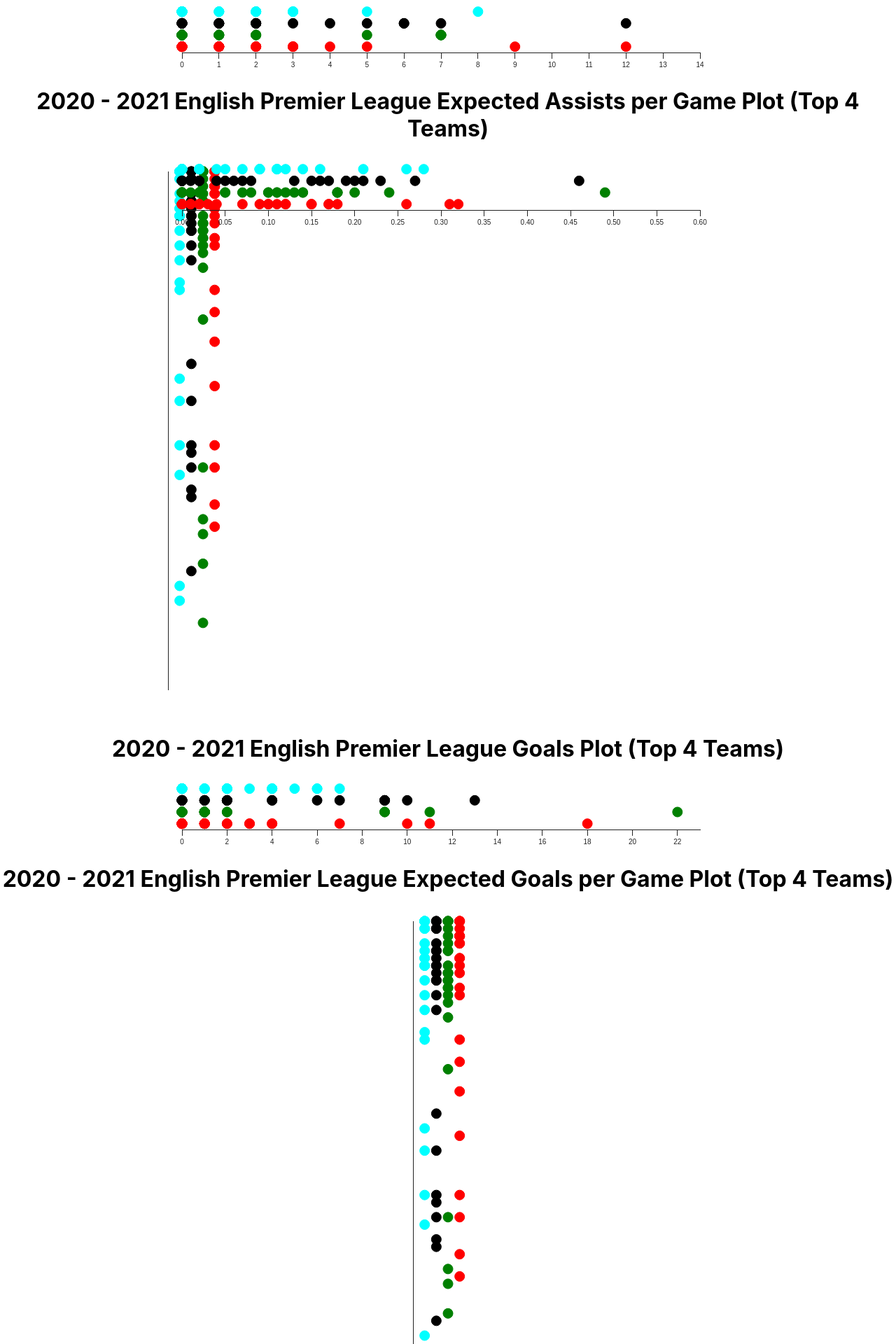
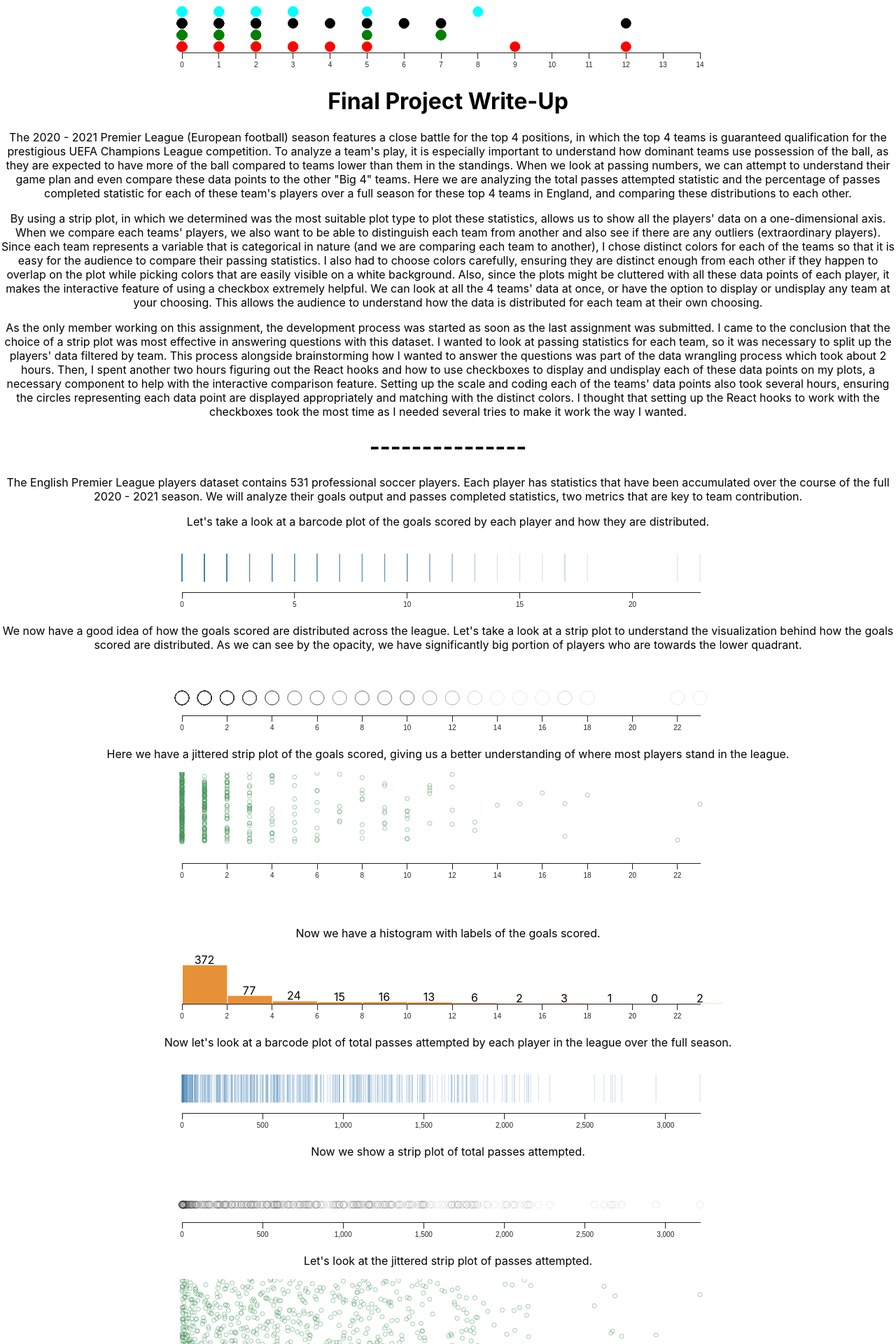
Before and after one commit to pareepipatkul/info474, a React (Vite) app: page / in a window 1280 px wide. Shown: the part 860-2780 px from the top of the page at 70% size. Built offline with nearby package versions, Linux system fonts and the light colour scheme.

Commit message:
working two scatterplots w/different symbols for two teams

```diff
--- a/src/App.jsx
+++ b/src/App.jsx
@@ -17,6 +17,7 @@
   const [liverpool, setLiverpool] = useState(true);
   const [manUtd, setManUtd] = useState(true);
   const [plot, setPlot] = useState("assists");
+  const [highlightedPlayer, setHighlightedPlayer] = useState("Edinson Cavani");
 
   const handlePlot = (event) => {
     console.log(event);
@@ -130,8 +131,19 @@
       width = 460 - margin.left - margin.right,
       height = 400 - margin.top - margin.bottom;
 
+
+
+
   // append the svg object to the body of the page
   var svg = d3.select("#my_dataviz")
+    .append("svg")
+      .attr("width", width + margin.left + margin.right)
+      .attr("height", height + margin.top + margin.bottom)
+    .append("g")
+      .attr("transform",
+            "translate(" + margin.left + "," + margin.top + ")");
+
+  var svg2 = d3.select("#my_dataviz")
     .append("svg")
       .attr("width", width + margin.left + margin.right)
       .attr("height", height + margin.top + margin.bottom)
@@ -151,47 +163,136 @@
   var y = d3.scaleLinear()
     .domain([0, maxXA])
     .range([ height, 0]);
+
+  // Add X axis
+  var x2 = d3.scaleLinear()
+    .domain([0, maxGoals])
+    .range([ 0, width ]);
+  svg2.append("g")
+    .attr("transform", "translate(0," + height + ")")
+    .call(d3.axisBottom(x2));
+
+  // Add Y axis
+  var y2 = d3.scaleLinear()
+    .domain([0, maxXG])
+    .range([ height, 0]);
+
+  var tip = d3.select("#my_dataviz")
+    .append("div")
+    .style("opacity", 0)
+    .attr("class", "tooltip")
+    .style("background-color", "white")
+    .style("border", "solid")
+    .style("border-width", "1px")
+    .style("border-radius", "5px")
+    .style("padding", "10px")
+
+  var getPlayer = function(d) {
+    console.log(d.target.__data__.Name);
+    setHighlightedPlayer(d.target.__data__.Name);
+    return d.target.__data__.Name;
+  }
+
+  var mouseover = function(d) {
+    // if (d.target.__data__.Name === "Bruno Fernandes") {
+
+    // }
+    // svg.selectAll("dot").filter(function(d_other) {
+    //   console.log('hi');
+    //   console.log(d_other);
+    // })
+    // console.log(d);
+    d3.select(this).style("fill", "red");
+    tip.style("opacity", 1);
+    setHighlightedPlayer(d.target.__data__.Name);
+    return d.target.__data__.Name;
+  }
+
+
+
+  var mousemove = function(d) {
+    tip
+      .html("Player: " + d.target.__data__.Name + ";  Goals: " + d.target.__data__.Goals + ";  xG: " + d.target.__data__.xG + ";  Assists: " + d.target.__data__.Assists + ";  xA: " + d.target.__data__.xA)
+      // .style("left", (d3.mouse(this)[0]+90) + "px")
+      // .style("top", (d3.mouse(this)[1]) + "px")
+  }
+
+  // A function that change this tooltip when the leaves a point: just need to set opacity to 0 again
+  var mouseleave = function(d) {
+    d3.select(this).style("fill", "black");
+    tip
+      .transition()
+      .duration(200)
+      .style("opacity", 0)
+  }
+
+
+  svg2.append("g")
+    .call(d3.axisLeft(y2));
+
+  var dots2 = svg2.append('g')
+    .selectAll("dot")
+    .data(manUtdData)
+    .enter()
+    .append("circle")
+      .attr("cx", function (d) { return x2(d.Goals); } )
+      .attr("cy", function (d) { return y2(d.xG); } )
+      .attr("r", 4)
+      .style("fill", "black")
+    .on("mouseover", mouseover )
+    .on("mousemove", mousemove )
+    .on("mouseleave", mouseleave )
+    .filter(function(d) {
+      return d.Name === highlightedPlayer
+    }).style("fill", "red")
+
+  svg2.append('g')
+    .selectAll("dot")
+    .data(chelseaData)
+    .enter()
+    .append("path")
+      .attr("d", d3.symbol().type(d3.symbolCross))
+      .attr("transform", function(d) { return "translate(" + x2(d.Goals) + "," + y2(d.xG) + ")"; })
+      .attr("fill", "black")
+    .on("mouseover", mouseover )
+    .on("mousemove", mousemove )
+    .on("mouseleave", mouseleave )
+
+
   svg.append("g")
     .call(d3.axisLeft(y));
-  svg.append('g')
+
+  var dots = svg.append('g')
     .selectAll("dot")
-    .data(premierLeague)
+    .data(manUtdData)
     .enter()
     .append("circle")
       .attr("cx", function (d) { return x(d.Assists); } )
       .attr("cy", function (d) { return y(d.xA); } )
       .attr("r", 3)
-      .style("fill", "#69b3a2")
-  // //Read the data
-  // d3.csv("https://raw.githubusercontent.com/holtzy/data_to_viz/master/Example_dataset/2_TwoNum.csv", function(data) {
+      .style("fill", "black")
+    .on("mouseover", mouseover )
+    .on("mousemove", mousemove )
+    .on("mouseleave", mouseleave )
+    .filter(function(d) {
+      return d.Name === highlightedPlayer
+    }).style("fill", "red")
 
 
 
-  //   // Add dots
-  //   svg.append('g')
-  //     .selectAll("dot")
-  //     .data(data)
-  //     .enter()
-  //     .append("circle")
-  //       .attr("cx", function (d) { return x(d.GrLivArea); } )
-  //       .attr("cy", function (d) { return y(d.SalePrice); } )
-  //       .attr("r", 1.5)
-  //       .style("fill", "#69b3a2")
 
+  // dots.filter(function(d) {
+  //   return d.Name === highlightedPlayer
   // })
+  //   .style("fill", "red");
 
-  // select the svg area
-  // var svg = d3.select("#my_dataviz");
+  // dots2.filter(function(d) {
+  //   return d.Name === highlightedPlayer
+  // })
+  //   .style("fill", "red");
 
-  // // Handmade legend
-  // svg.append("circle").attr("cx",20).attr("cy",30).attr("r", 6).style("fill", "rgba(0,255,255)");
-  // svg.append("circle").attr("cx",20).attr("cy",60).attr("r", 6).style("fill", "rgba(0,0,0)");
-  // svg.append("circle").attr("cx",20).attr("cy",90).attr("r", 6).style("fill", "rgba(0,128,0)");
-  // svg.append("circle").attr("cx",20).attr("cy",120).attr("r", 6).style("fill", "rgba(255,0,0)");
-  // svg.append("text").attr("x", 40).attr("y", 30).text("Chelsea").style("font-size", "15px").attr("alignment-baseline","center");
-  // svg.append("text").attr("x", 40).attr("y", 60).text("Manchester City").style("font-size", "15px").attr("alignment-baseline","center");
-  // svg.append("text").attr("x", 40).attr("y", 90).text("Liverpool").style("font-size", "15px").attr("alignment-baseline","center");
-  // svg.append("text").attr("x", 40).attr("y", 120).text("Manchester United").style("font-size", "15px").attr("alignment-baseline","center");
+
+
 
   const goalsBins = pGoalsBinGenerator(premierLeague);
   const passesAttemptedBins = pPassesBinGenerator(premierLeague);
@@ -249,6 +350,8 @@
 
 
       <div id="my_dataviz"></div>
+
+
 
       <div>
         {/*<svg id="my_dataviz" height={130} width={200}></svg>*/}
@@ -541,305 +644,10 @@
         />
       </svg>
 
-      <h1> 2020 - 2021 English Premier League Expected Assists per Game Plot (Top 4 Teams) </h1>
 
-      <svg width={800} height={800} style={{border: "none"}}>
 
-        {chelseaData.map((player, i) => {
-          return (
-            <circle
-              key={i}
-              cy={premierLeagueXGScale(parseFloat(player.xG))}
-              cx={premierLeagueChartHeight / 6}
-              r={7}
-              style={
-                chelsea === true
-                  ? { fill: "rgba(0,255,255)", stroke: "rgba(0,255,255)" }
-                  : { fill: "none", stroke: "rgba(0,0,0,.0)" }
-              }
-            ></circle>
-          );
-        }
-        )}
-        {manCityData.map((player, i) => {
-          return (
-            <circle
-              key={i}
-              cy={premierLeagueXGScale(parseFloat(player.xG))}
-              cx={premierLeagueChartHeight / 3}
-              r={7}
-              style={
-                manCity === true
-                  ? { fill: "rgba(0,0,0)", stroke: "rgba(0,0,0)" }
-                  : { fill: "none", stroke: "rgba(0,0,0,.0)" }
-              }
-            ></circle>
-          );
-        }
-        )}
-        {liverpoolData.map((player, i) => {
-          return (
-            <circle
-              key={i}
-              cy={premierLeagueXGScale(parseFloat(player.xG))}
-              cx={premierLeagueChartHeight / 2}
-              r={7}
-              style={
-                liverpool === true
-                  ? { fill: "rgba(0,128,0)", stroke: "rgba(0,128,0)" }
-                  : { fill: "none", stroke: "rgba(0,0,0,.0)" }
-              }
-            ></circle>
-          );
-        }
-        )}
-        {manUtdData.map((player, i) => {
-          return (
-            <circle
-              key={i}
-              cy={premierLeagueXGScale(parseFloat(player.xG))}
-              cx={premierLeagueChartHeight / 1.5}
-              r={7}
-              style={
-                manUtd === true
-                  ? { fill: "rgba(255,0,0)", stroke: "rgba(255,0,0)" }
-                  : { fill: "none", stroke: "rgba(0,0,0,.0)" }
-              }
-            ></circle>
-          );
-        }
-        )}
 
-        <AxisLeft
-          strokeWidth={1}
-          right={premierLeagueChartHeight - premierLeagueMargin - premierLeagueAxisTextPadding}
-          scale={premierLeagueXGScale}
-          numTicks={10}
-        />
-        {chelseaData.map((player, i) => {
-          return (
-            <circle
-              key={i}
-              cx={premierLeagueXAScale(parseFloat(player.xA))}
-              cy={premierLeagueChartHeight / 6}
-              r={7}
-              style={
-                chelsea === true
-                  ? { fill: "rgba(0,255,255)", stroke: "rgba(0,255,255)" }
-                  : { fill: "none", stroke: "rgba(0,0,0,.0)" }
-              }
-            ></circle>
-          );
-        }
-        )}
-        {manCityData.map((player, i) => {
-          return (
-            <circle
-              key={i}
-              cx={premierLeagueXAScale(parseFloat(player.xA))}
-              cy={premierLeagueChartHeight / 3}
-              r={7}
-              style={
-                manCity === true
-                  ? { fill: "rgba(0,0,0)", stroke: "rgba(0,0,0)" }
-                  : { fill: "none", stroke: "rgba(0,0,0,.0)" }
-              }
-            ></circle>
-          );
-        }
-        )}
-        {liverpoolData.map((player, i) => {
-          return (
-            <circle
-              key={i}
-              cx={premierLeagueXAScale(parseFloat(player.xA))}
-              cy={premierLeagueChartHeight / 2}
-              r={7}
-              style={
-                liverpool === true
-                  ? { fill: "rgba(0,128,0)", stroke: "rgba(0,128,0)" }
-                  : { fill: "none", stroke: "rgba(0,0,0,.0)" }
-              }
-            ></circle>
-          );
-        }
-        )}
-        {manUtdData.map((player, i) => {
-          return (
-            <circle
-              key={i}
-              cx={premierLeagueXAScale(parseFloat(player.xA))}
-              cy={premierLeagueChartHeight / 1.5}
-              r={7}
-              style={
-                manUtd === true
-                  ? { fill: "rgba(255,0,0)", stroke: "rgba(255,0,0)" }
-                  : { fill: "none", stroke: "rgba(0,0,0,.0)" }
-              }
-            ></circle>
-          );
-        }
-        )}
 
-        <AxisBottom
-          strokeWidth={1}
-          top={premierLeagueChartHeight - premierLeagueMargin - premierLeagueAxisTextPadding}
-          scale={premierLeagueXAScale}
-          numTicks={10}
-        />
-      </svg>
-
-      <h1> 2020 - 2021 English Premier League Goals Plot (Top 4 Teams) </h1>
-
-      <svg width={premierLeagueChartWidth} height={premierLeagueChartHeight} style={{border: "none"}}>
-        {chelseaData.map((player, i) => {
-          return (
-            <circle
-              key={i}
-              cx={premierLeagueGoalsScale(parseInt(player.Goals))}
-              cy={premierLeagueChartHeight / 6}
-              r={7}
-              style={
-                chelsea === true
-                  ? { fill: "rgba(0,255,255)", stroke: "rgba(0,255,255)" }
-                  : { fill: "none", stroke: "rgba(0,0,0,.0)" }
-              }
-            ></circle>
-          );
-        }
-        )}
-        {manCityData.map((player, i) => {
-          return (
-            <circle
-              key={i}
-              cx={premierLeagueGoalsScale(parseInt(player.Goals))}
-              cy={premierLeagueChartHeight / 3}
-              r={7}
-              style={
-                manCity === true
-                  ? { fill: "rgba(0,0,0)", stroke: "rgba(0,0,0)" }
-                  : { fill: "none", stroke: "rgba(0,0,0,.0)" }
-              }
-            ></circle>
-          );
-        }
-        )}
-        {liverpoolData.map((player, i) => {
-          return (
-            <circle
-              key={i}
-              cx={premierLeagueGoalsScale(parseInt(player.Goals))}
-              cy={premierLeagueChartHeight / 2}
-              r={7}
-              style={
-                liverpool === true
-                  ? { fill: "rgba(0,128,0)", stroke: "rgba(0,128,0)" }
-                  : { fill: "none", stroke: "rgba(0,0,0,.0)" }
-              }
-            ></circle>
-          );
-        }
-        )}
-        {manUtdData.map((player, i) => {
-          return (
-            <circle
-              key={i}
-              cx={premierLeagueGoalsScale(parseInt(player.Goals))}
-              cy={premierLeagueChartHeight / 1.5}
-              r={7}
-              style={
-                manUtd === true
-                  ? { fill: "rgba(255,0,0)", stroke: "rgba(255,0,0)" }
-                  : { fill: "none", stroke: "rgba(0,0,0,.0)" }
-              }
-            ></circle>
-          );
-        }
-        )}
-
-        <AxisBottom
-          strokeWidth={1}
-          top={premierLeagueChartHeight - premierLeagueMargin - premierLeagueAxisTextPadding}
-          scale={premierLeagueGoalsScale}
-          numTicks={10}
-        />
-      </svg>
-
-      <h1> 2020 - 2021 English Premier League Expected Goals per Game Plot (Top 4 Teams) </h1>
-
-      <svg height={premierLeagueChartWidth} width={premierLeagueChartHeight} style={{border: "none"}}>
-        {chelseaData.map((player, i) => {
-          return (
-            <circle
-              key={i}
-              cy={premierLeagueXGScale(parseFloat(player.xG))}
-              cx={premierLeagueChartHeight / 6}
-              r={7}
-              style={
-                chelsea === true
-                  ? { fill: "rgba(0,255,255)", stroke: "rgba(0,255,255)" }
-                  : { fill: "none", stroke: "rgba(0,0,0,.0)" }
-              }
-            ></circle>
-          );
-        }
-        )}
-        {manCityData.map((player, i) => {
-          return (
-            <circle
-              key={i}
-              cy={premierLeagueXGScale(parseFloat(player.xG))}
-              cx={premierLeagueChartHeight / 3}
-              r={7}
-              style={
-                manCity === true
-                  ? { fill: "rgba(0,0,0)", stroke: "rgba(0,0,0)" }
-                  : { fill: "none", stroke: "rgba(0,0,0,.0)" }
-              }
-            ></circle>
-          );
-        }
-        )}
-        {liverpoolData.map((player, i) => {
-          return (
-            <circle
-              key={i}
-              cy={premierLeagueXGScale(parseFloat(player.xG))}
-              cx={premierLeagueChartHeight / 2}
-              r={7}
-              style={
-                liverpool === true
-                  ? { fill: "rgba(0,128,0)", stroke: "rgba(0,128,0)" }
-                  : { fill: "none", stroke: "rgba(0,0,0,.0)" }
-              }
-            ></circle>
-          );
-        }
-        )}
-        {manUtdData.map((player, i) => {
-          return (
-            <circle
-              key={i}
-              cy={premierLeagueXGScale(parseFloat(player.xG))}
-              cx={premierLeagueChartHeight / 1.5}
-              r={7}
-              style={
-                manUtd === true
-                  ? { fill: "rgba(255,0,0)", stroke: "rgba(255,0,0)" }
-                  : { fill: "none", stroke: "rgba(0,0,0,.0)" }
-              }
-            ></circle>
-          );
-        }
-        )}
-
-        <AxisLeft
-          strokeWidth={1}
-          right={premierLeagueChartHeight - premierLeagueMargin - premierLeagueAxisTextPadding}
-          scale={premierLeagueXGScale}
-          numTicks={10}
-        />
-      </svg>
 
       <h1> Final Project Write-Up </h1>
       <p>
```
